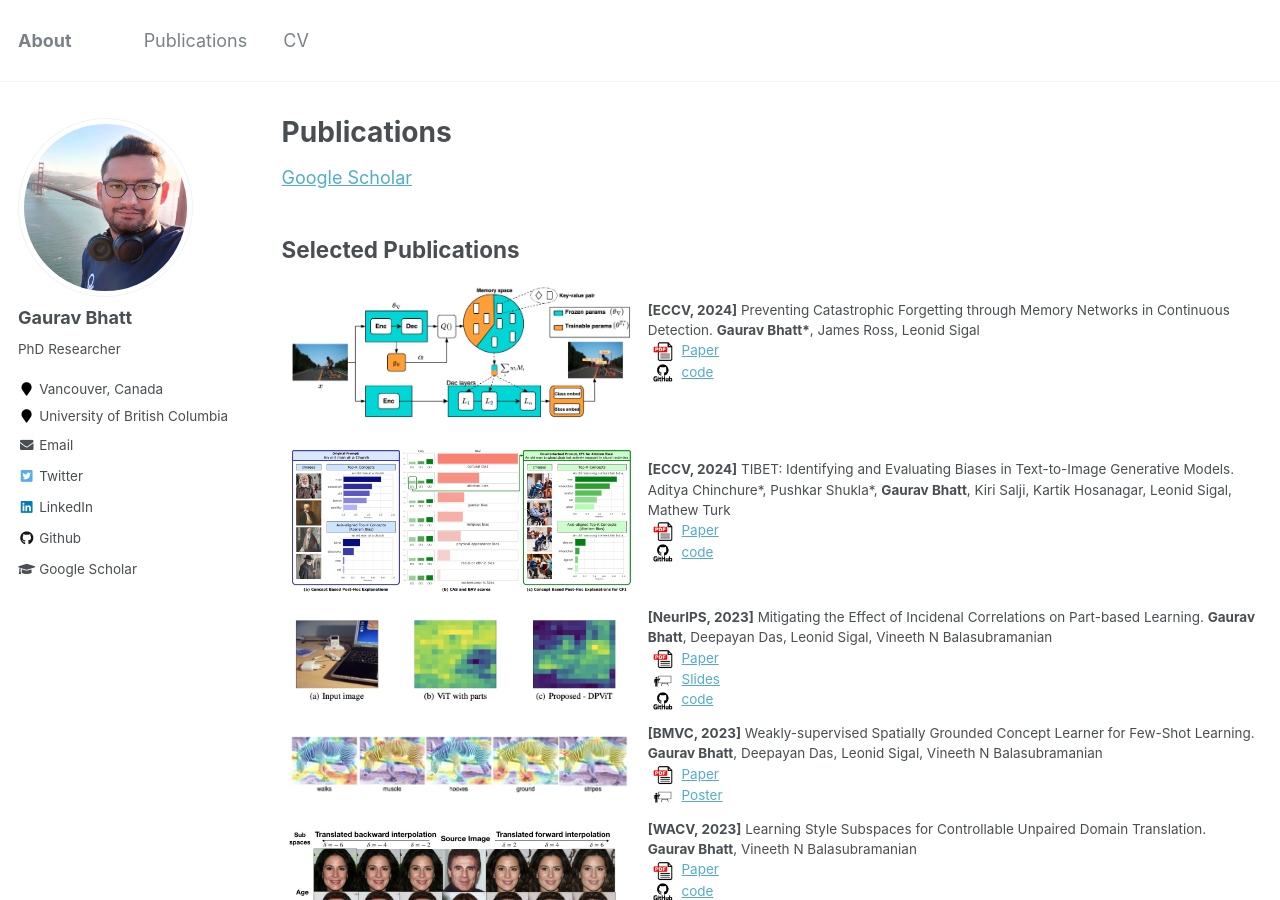
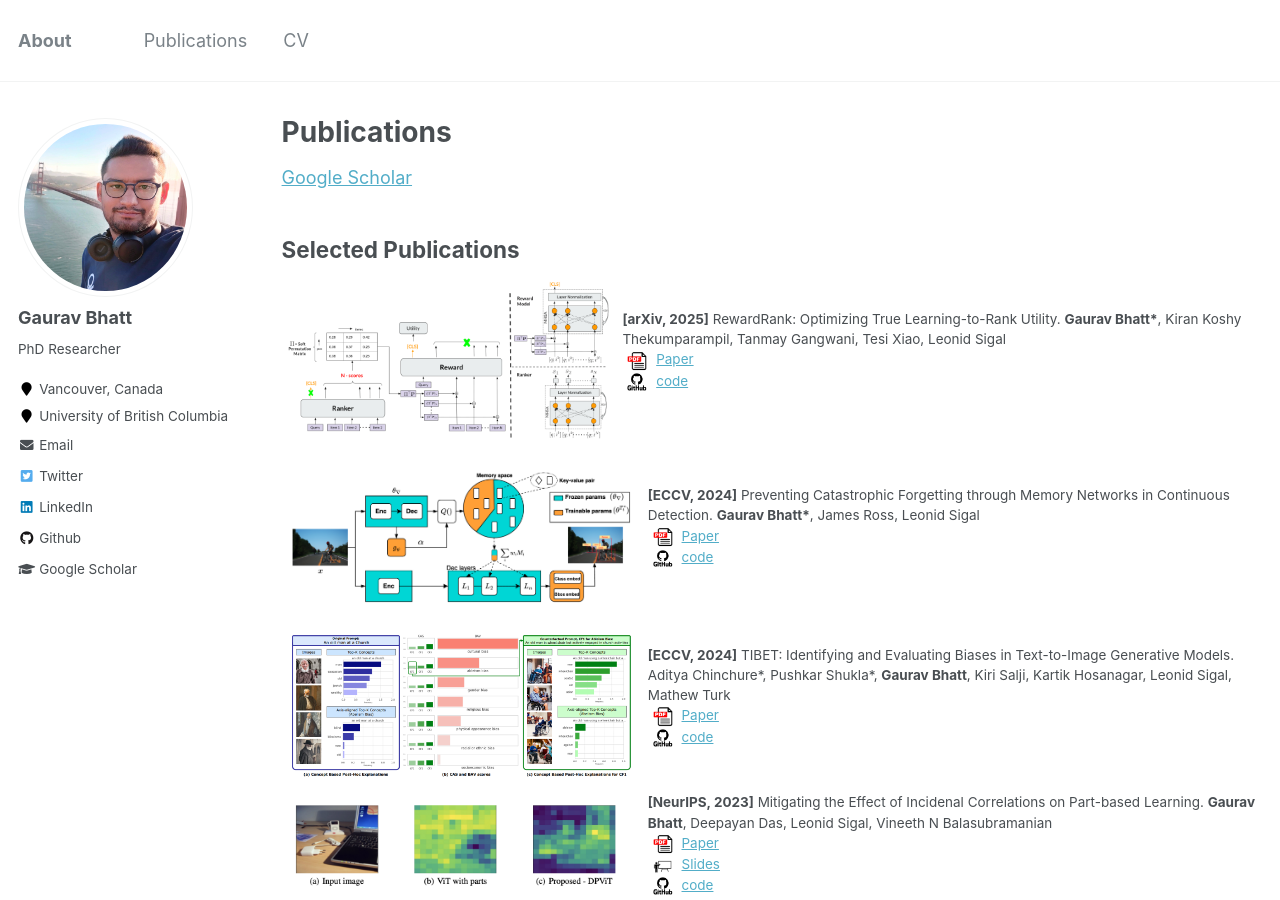
Before and after one commit to GauravBh1010tt/gauravbh1010tt.github.io, a Jekyll site: the page built from _pages/publications.md, in a window 1280 px wide and 900 px high. Built offline with Jekyll 4.4.1, drawn with Linux system fonts in a browser that asks for light colours.

Commit message:
updating paper

```diff
--- a/_pages/publications.md
+++ b/_pages/publications.md
@@ -19,6 +19,36 @@ author_profile: true
 [Google Scholar](https://scholar.google.co.in/citations?user=PcmMT-4AAAAJ&hl=en)
 
 ## Selected Publications
+
+<table style="border: none; border-collapse: collapse;" border="0">
+
+<tr style="border-collapse: separate; border-spacing:30em;">
+
+<td style="border-collapse: collapse; border: none;">
+<img src="https://raw.githubusercontent.com/GauravBh1010tt/GauravBh1010tt.github.io/master/images/reward_rank.png" width="550"/>
+</td>
+
+<td style="border-collapse: collapse; border: none;">
+<b>[arXiv, 2025]</b> RewardRank: Optimizing True Learning-to-Rank Utility.
+
+<b>Gaurav Bhatt*</b>, Kiran Koshy Thekumparampil, Tanmay Gangwani, Tesi Xiao, Leonid Sigal
+
+<br>
+
+<img src="https://raw.githubusercontent.com/GauravBh1010tt/GauravBh1010tt.github.io/master/images/pdf.png" width="20" height="20" hspace="5">
+<span><a href="https://arxiv.org/pdf/2508.14180">Paper</a></span>
+<br>
+<img src="https://raw.githubusercontent.com/GauravBh1010tt/GauravBh1010tt.github.io/master/images/github.png" width="20" height="20" hspace="5">
+<span><a href="https://github.com/GauravBh1010tt/RewardRank">code</a></span>
+<br>
+<br>
+</td>
+
+</tr>
+
+
+
+
 
 <table style="border: none; border-collapse: collapse;" border="0">
 
```
Also changed, not shown: images/reward_rank.png (added).
